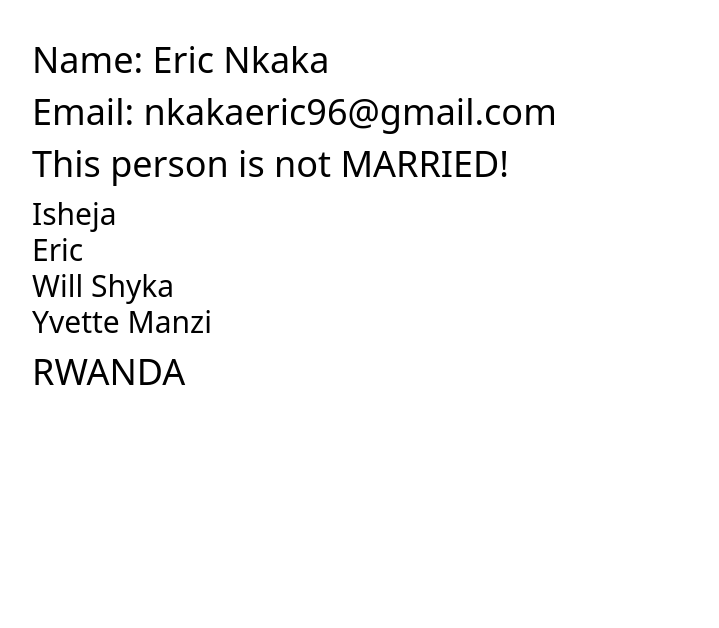
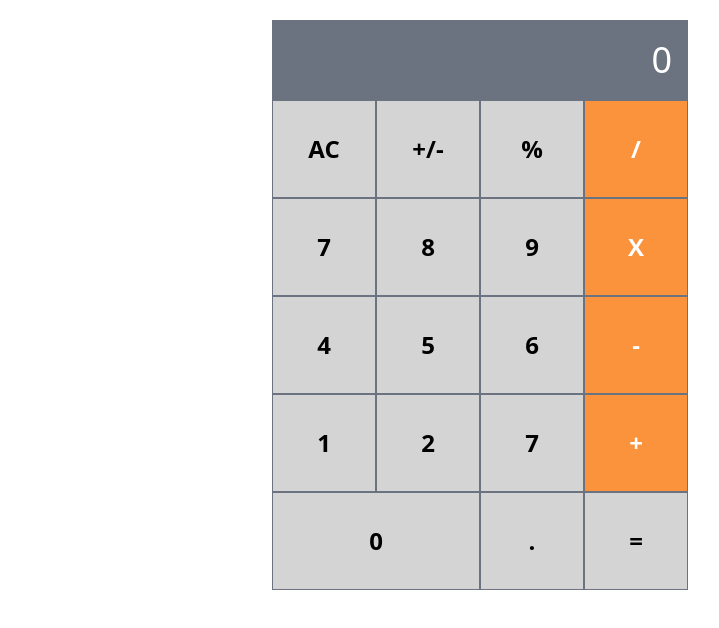
Before and after one commit to Nkaka23dev/General-react-repo, a React (Vite) app: page / in a window 1280 px wide. Shown: the top 628 px of the page, without its empty margins (160-879 px from the left). Built offline with nearby package versions, Linux system fonts and the light colour scheme.

Commit message:
feat: finish calculator UI

```diff
--- a/src/App.tsx
+++ b/src/App.tsx
@@ -1,13 +1,8 @@
-import Person, { COUNTRY } from './components/Person'
+import Calculator from "./components/Calculator"
 
 function App() {
   return (
-    <Person
-      name='Eric Nkaka'
-      email='nkakaeric96@gmail.com'
-      isMarried={false}
-      friends={["Isheja", "Eric", "Will Shyka", "Yvette Manzi"]}
-      country={COUNTRY.RWANDA} />
+    <Calculator/>
   )
 }
 
--- a/src/components/Button.tsx
+++ /dev/null
@@ -1,13 +0,0 @@
-import React from 'react'
-
-export default function Button({ setNumber, number }: any) {
-    return (
-        <button
-            onClick={setNumber}
-            className="border text-center
-             py-8  font-semibold cursor-pointer
-             text-2xl border-gray-500">
-            {number}
-        </button>
-    )
-}
--- /dev/null
+++ b/src/components/Calculator.tsx
@@ -0,0 +1,19 @@
+import { useEffect, useState } from "react";
+import Numbers from "./Numbers";
+
+export default function Calculator() {
+    return (
+        <section className="px-4 mt-5">
+            <div className="max-w-[26rem] mx-auto bg-neutral-300">
+                {/* Place holder will be here */}
+                <div className="grid h-20 bg-gray-500">
+                    <p className="ml-auto my-auto px-4 text-4xl text-white">
+                        0
+                    </p>
+                </div>
+                <Numbers />
+            </div>
+
+        </section>
+    );
+}
--- /dev/null
+++ b/src/components/Number.tsx
@@ -0,0 +1,16 @@
+import React, { useState } from 'react'
+
+export default function Number({ number, className }: any) {
+    const [input, setInput] = useState(0);
+    const handNumber = (e: any) => {
+        setInput(e.target.innerHTML)
+        console.log(input)
+    }
+
+    return (
+        <button onClick={handNumber} className={`border text-center py-8 ${className}
+            font-semibold cursor-pointer text-2xl border-gray-500`}>
+            {number}
+        </button>
+    )
+}
--- /dev/null
+++ b/src/components/Numbers.tsx
@@ -0,0 +1,59 @@
+import React, { useState } from "react";
+import Number from "./Number";
+import Operators from "./Operators";
+
+export default function Numbers() {
+
+    return (
+        <div>
+            {/* numbers will be here */}
+            <div className="grid grid-cols-4">
+                <div className="flex flex-col items-stretch">
+                    <div
+
+                        className="border text-center py-8  font-semibold cursor-pointer text-2xl border-gray-500"
+                    >
+                        AC
+                    </div>
+                    <Number number={7}/>
+                    <Number number={4} />
+                    <Number number={1} />
+                </div>
+                <div className="flex flex-col items-stretch">
+                    <div
+                        className="border text-center py-8  font-semibold cursor-pointer text-2xl border-gray-500"
+                    >
+                        +/-
+                    </div>
+                    <Number number={8} />
+                    <Number number={5} />
+                    <Number number={2} />
+                </div>
+                <div className="flex flex-col items-stretch">
+                    <div
+                        className="border text-center py-8  font-semibold cursor-pointer text-2xl border-gray-500"
+                    >
+                        %
+                    </div>
+                    <Number number={9} />
+                    <Number number={6} />
+                    <Number number={7} />
+                </div>
+                <div className="flex flex-col items-stretch text-white bg-orange-400">
+                    <Operators operator="/" />
+                    <Operators operator="X" />
+                    <Operators operator="-" />
+                    <Operators operator="+" />
+                </div>
+            </div>
+            {/* Footer and the stuff will be here */}
+            <div className="grid grid-cols-4">
+                <Number number={0} className="col-span-2" />
+                <div className="border text-center py-8  font-semibold cursor-pointer text-2xl border-gray-500">
+                    .
+                </div>
+                <Operators operator="=" />
+            </div>
+        </div>
+    );
+}
--- /dev/null
+++ b/src/components/Operators.tsx
@@ -0,0 +1,10 @@
+import React from 'react'
+
+export default function Operators({ operator }: any) {
+    return (
+        <div className="border text-center py-8
+         font-semibold cursor-pointer text-2xl border-gray-500">
+            {operator}
+        </div>
+    )
+}
--- a/src/components/Person.tsx
+++ /dev/null
@@ -1,39 +0,0 @@
-import { useState } from "react"
-
-interface Props {
-    name: string,
-    email: string,
-    isMarried: boolean,
-    friends: string[],
-    country:COUNTRY
-}
-
-export enum COUNTRY {
-    BRAZIR =  "BRAZIR",
-    RWANDA = "RWANDA",
-    UGANDA = "UGANDA"
-}
-export default function Person({ name, email, isMarried, friends,country}: Props) {
-    const [surnName, setSurname] = useState<string>("")
-
-    const addTwoNumbers = (x: number, y: number): number => {
-        return x + y
-    }
-    return (
-        <section className="">
-            <div className="max-w-4xl mx-auto space-y-3 text-4xl py-10">
-                <h1>Name: {name}</h1>
-                <h1>Email: {email}</h1>
-                <h1>{`This person ${isMarried ? 'is' : 'is not'} MARRIED!`}</h1>
-                <div className="text-3xl mt-3">
-                    {friends.map((friend, idx) => {
-                        return (
-                            <h1 key={idx}>{friend}</h1>
-                        )
-                    })}
-                </div>
-                <h1>{country}</h1>
-            </div>
-        </section>
-    )
-}
```
